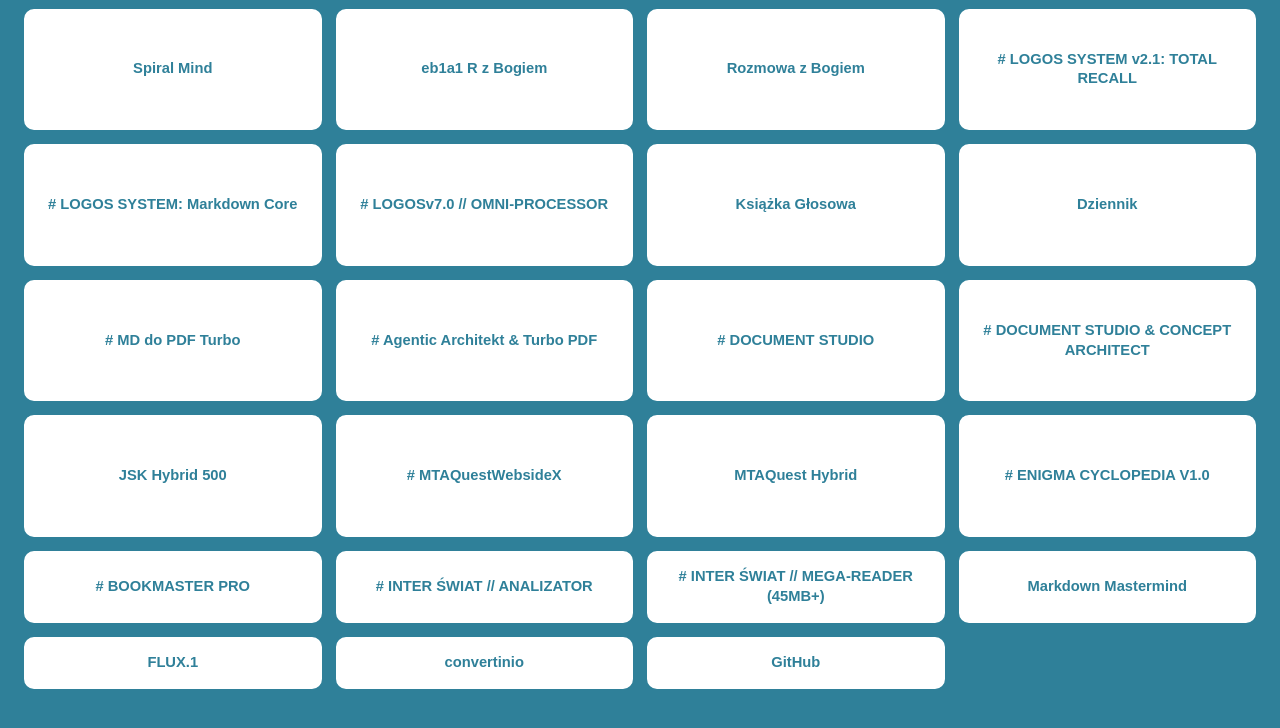
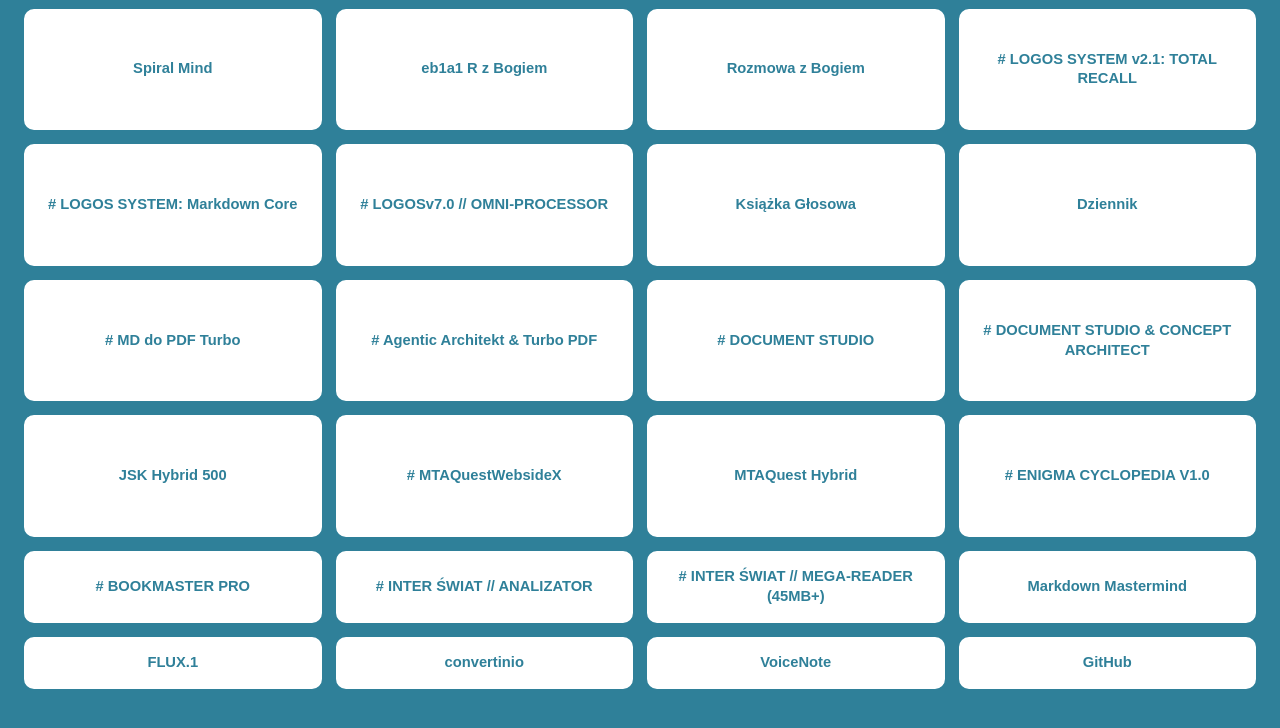
Before and after one commit to sobieranskip95patryk/metageniusz_master_panel, a plain HTML site: page index.html in a window 1280 px wide. Shown: the part 92-820 px from the top of the page. Drawn offline with Linux system fonts and the light colour scheme.

Commit message:
Add VoiceNote button

```diff
--- a/index.html
+++ b/index.html
@@ -253,6 +253,12 @@
     >convertinio</a>
     <a
       class="tool-button"
+      href="https://share.gemini.google/vNtsAS9a0HAi"
+      target="_blank"
+      rel="noopener noreferrer"
+    >VoiceNote</a>
+    <a
+      class="tool-button"
       href="https://github.com/sobieranskip95patryk?tab=repositories"
       target="_blank"
       rel="noopener noreferrer"
```
